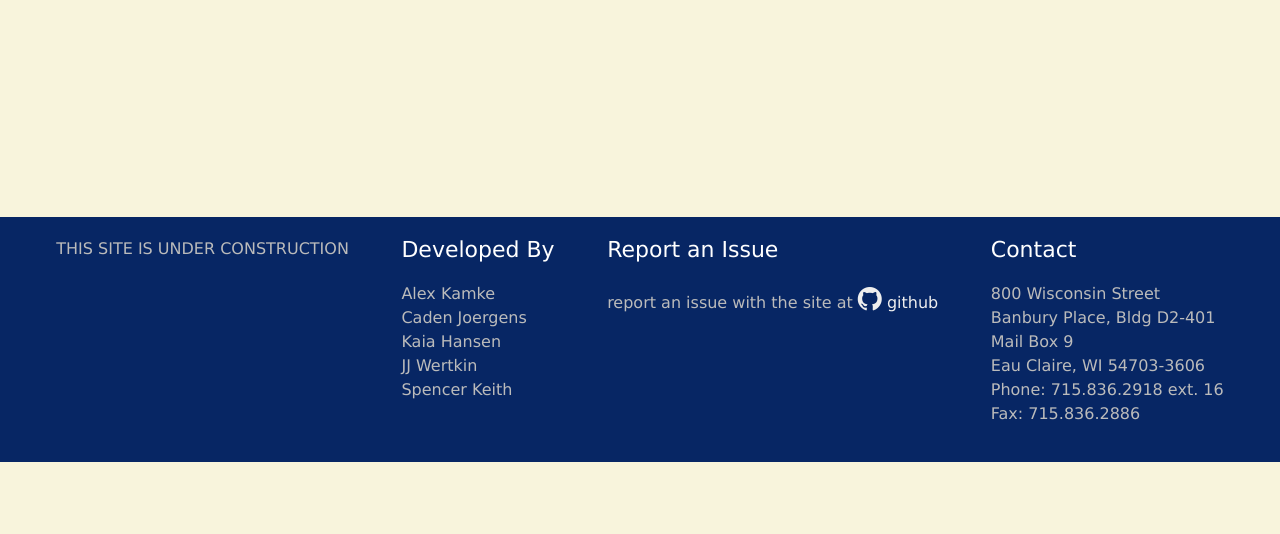
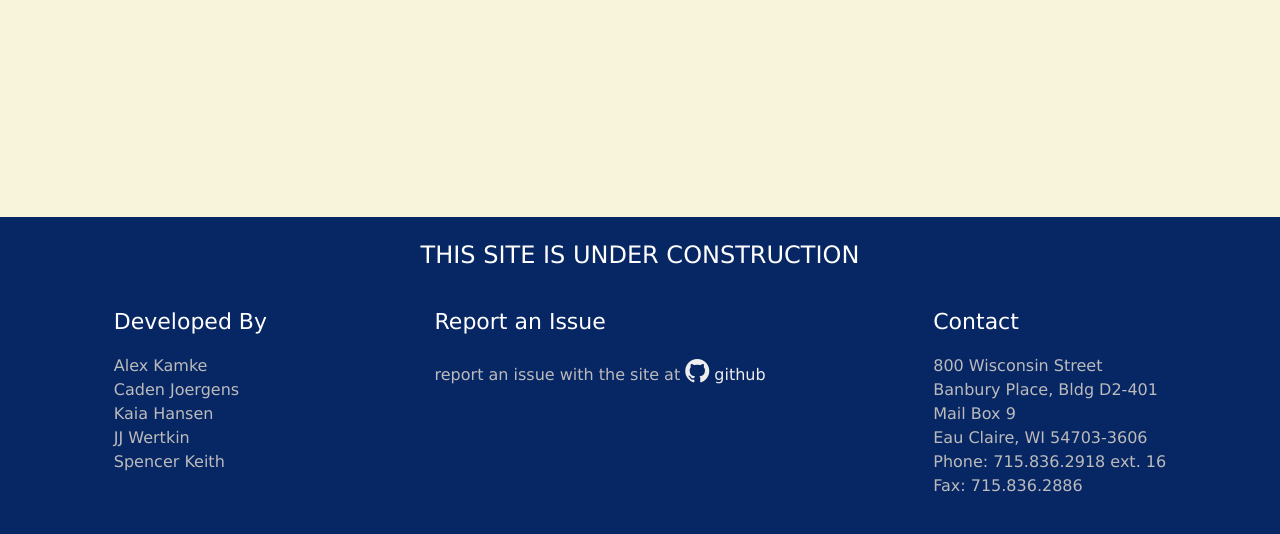
Before and after one commit to mrrobots2021/DRCV, a PHP site: page /Register.html in a window 1280 px wide. Shown: the part 676-1210 px from the top of the page. Before the commit the page ends 1138 px from the top, so only its background shows below. Run offline with PHP 8.4, Linux system fonts and the light colour scheme.

Commit message:
Update global-style.css

```diff
--- a/CSS/global-style.css
+++ b/CSS/global-style.css
@@ -231,6 +231,14 @@ footer#shoe {
   justify-content: space-around;
 }
 
+.shoe-header{
+  width:100%;
+  text-align: center;
+  color:white;
+  font-size:x-large;
+
+}
+
 footer#shoe ul {
   list-style: none;
   padding-left: 0;
```
